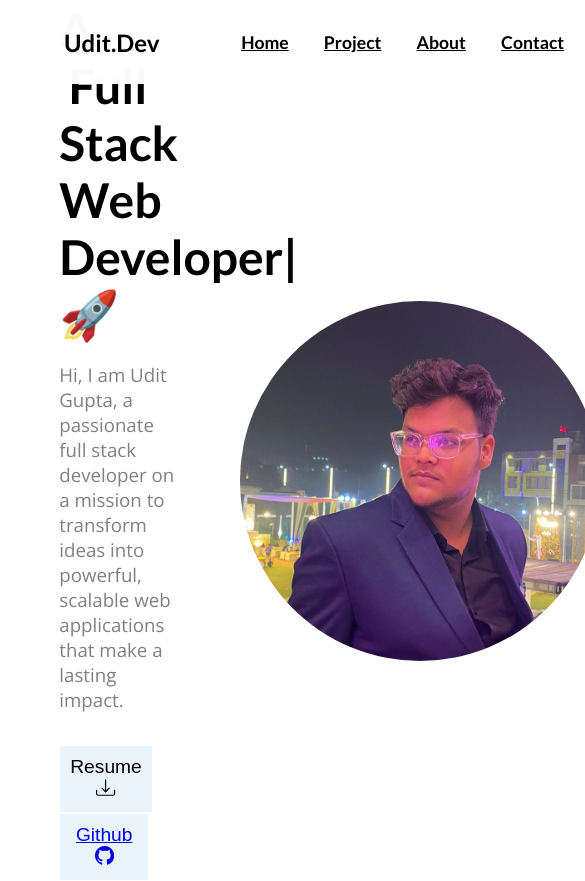
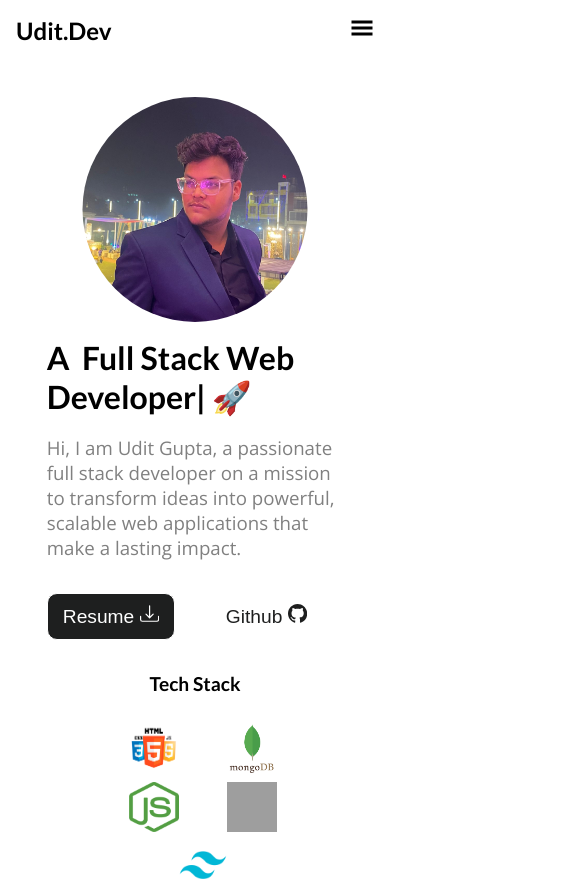
Before and after one commit to Udit-UD/Portfolio, a React (Vite) app: page / in a window 390 px wide. Shown: the top 881 px of the page, 585 px wide, since content can reach past the window. Built offline with nearby package versions, Linux system fonts and the light colour scheme; grey boxes are pictures that could not be loaded.

Commit message:
Home section responsive

```diff
--- a/src/components/Home.jsx
+++ b/src/components/Home.jsx
@@ -36,28 +36,14 @@ const Home = ()=>{
                             Hi, I am Udit Gupta, a passionate full stack developer on a mission to transform ideas into powerful, scalable web applications that make a lasting impact.
                             </h3>
                             <br />
-                            <span className="buttons-section">
-                                <button className='buttons'>Resume <BsDownload/></button>
-                                <button className='buttons'>
-
-                                <a href={githubLink} target="_blank" rel="noopener noreferrer">
+                            <span className="buttons-section" style={{display: "flex", flexWrap: 'no-wrap'}}>
+                                <button className='buttons'id="resume" >Resume <BsDownload/></button>
+                                <a href={githubLink} target="_blank"  rel="noopener noreferrer">
+                                <button id="github" className='buttons'>
                                     Github <BsGithub />
+                                </button>
                                 </a>
-
-                                </button>
                             </span>
-
-                        </div>
-
-                        <div className="skills">
-                            <h2 className="heading">
-                                Tech Stack <span style={{paddingLeft: "10px"}}> | </span>
-                            </h2>
-                            <img src="Images/htmlCssJs.png" alt="" />
-                            <img src="Images/mongoDB.png" alt="" />
-                            <img src="Images/nodeJS.png" alt="" />
-                            <img src="Images/reactJS.png" alt="" />
-                            <img src="Images/tailwind.png" alt="" />
 
                         </div>
 
@@ -70,7 +56,25 @@ const Home = ()=>{
                         <img src="Images/Udit-Img.jpg" alt="" />
                         </div>
                     </div>
+
+                    <div className="break"></div>
+                    <div className='skill-span'>
+                            <h2 className="heading" >
+                                    Tech Stack
+                            </h2>
+                            <div className="skills">
+
+                                <img src="Images/htmlCssJs.png" alt="" />
+                                <img src="Images/mongoDB.png" alt="" />
+                                <img src="Images/nodeJS.png" alt="" />
+                                <img src="Images/reactJS.png" alt="" />
+                                <img src="Images/tailwind.png" alt="" />
+
+                            </div>
                 </div>
+
+                </div>
+
 
             </div>
 
--- a/src/components/navbar.jsx
+++ b/src/components/navbar.jsx
@@ -1,8 +1,11 @@
 import React, { useEffect, useState } from 'react'
 import "../style/navbar.css"
-
+import {GiHamburgerMenu} from "react-icons/gi"
+import {RxCross2} from "react-icons/rx"
 const navBar = () => {
     const [navState, setNavState] = useState(false);
+    const [toggle, setToggle] = useState(false);
+
 
     useEffect(() =>{
         const handleScroll = () => {
@@ -25,13 +28,53 @@ const navBar = () => {
                     </span>
                 </div>
                 <div className="nav-part-2">
+                    <div className="menu-ham" onClick={() => {setToggle(!toggle)}}>
+                        {(toggle) ? <>
+                            <h2 className="primary-logo">
+                            <RxCross2 />
+                            </h2>
+
+
+                        </>
+
+
+
+                        :
+
+                            <h2 className='primary-logo'>
+                            <GiHamburgerMenu/>
+                            </h2>
+                        }
+
+
+                    </div>
+
+                    <ul>
+
+                        <li><a href="#home">Home</a></li>
+                        <li><a href="#projects">Project</a></li>
+                        <li><a href="#about">About</a></li>
+                        <li><a href="#contact">Contact</a></li>
+                    </ul>
+
+                </div>
+                {
+                    (toggle) ?
+                    <>
+                    <div style={{flexBasis: "100%", height: 0}}></div>
+                    <div className="mobile-menu menu-ham" style={{flexDirection: "column"}}>
                     <ul>
                         <li><a href="#home">Home</a></li>
                         <li><a href="#projects">Project</a></li>
                         <li><a href="#about">About</a></li>
                         <li><a href="#contact">Contact</a></li>
                     </ul>
-                </div>
+                    </div>
+                    </> :
+                    <></>
+                }
+
+
             </nav>
         </>
     )
--- a/src/style/contact.css
+++ b/src/style/contact.css
@@ -23,7 +23,7 @@
 }
 
 .contact-item{
-    box-shadow: 0px 0px 10px 2px #808080;;
+    box-shadow: 0px 0px 10px 2px #808080;
     height: 30%;
     width: 20%;
     border-radius: 10px;
--- a/src/style/home.css
+++ b/src/style/home.css
@@ -6,7 +6,8 @@
 
 .home-container{
     width: 100%;
-    min-height: 100vh;
+    min-height: 95vh;
+    margin-top: 4vh;
     height: auto;
     display: flex;
     margin-bottom: 5vh;
@@ -15,25 +16,39 @@
     align-items: center;
 }
 
+
 .home-box{
     display: flex;
+    flex-wrap: wrap;
     width: 80%;
+    justify-content: center;
+    align-items: center;
+    flex-direction: row;
 }
 
 .left-box{
-    width: 50%;
+    width: 52%;
+    order: 1;
 }
 
 .box-1{
     width: 100%;
-    padding-left: 8%;
 }
+
+.skill-span{
+    padding-top: 2%;
+    width: 82%;
+    display: flex;
+    align-items: center;
+    order: 3;
+
+}
+
 .skills{
     padding-left: 5%;
-    padding-top: 10%;
     display: flex;
     align-items: center;
-
+    flex-wrap: nowrap;
 }
 
 .skills>img{
@@ -46,14 +61,16 @@
     width: 80%;
     display: flex;
     flex-direction: column;
-    padding-left: 5%;
 }
 
-
+.break{
+    flex-basis: 100%;
+    height: 0;
+}
 
 .intro-heading{
     font-family: 'Lato', sans-serif;
-    font-size: 3rem;
+    font-size: 2.5rem;
 }
 
 .description{
@@ -68,17 +85,18 @@
 }
 
 .box-img>img{
-    width: 400px;
-    height: 400px;
+    width: 300px;
+    height: 300px;
 
     clip-path: circle(45%);
     transition: clip-path 1s;
 
 }
 .box2{
-    padding-left: 8%;
     display: flex;
     align-items: center;
+    width: 30%;
+    order: 2;
 }
 .box-img>img:hover{
     clip-path: circle(20%);
@@ -92,8 +110,83 @@
 }
 .buttons{
     font-size: 1.2rem;
-    padding: 10px;
-    background-color: #eaf4fd;
+    background-color: #1e1f1f;
+    color: white;
+    border-radius: 10px;
     border: 1px solid rgb(255, 255, 255);
     cursor: pointer;
+    transition: all 0.3s ease;
+    padding: 10px 15px;
+    width: auto;
 }
+
+#github{
+    color: #1e1f1f;
+    background-color: white;
+}
+
+#github:hover{
+    background-color: #1e1f1f;
+    color: white;
+}
+#resume:hover{
+    background-color: white;
+    color: #1e1f1f;
+}
+
+
+
+@media(max-width: 1050px){
+    .intro-heading{
+        font-size: 2rem;
+    }
+    .box-img>img{
+        height: 250px;
+        width: 250px;
+    }
+}
+
+@media(max-width: 870px){
+    .skills>img{
+        width: 40px;
+        height: 40px;
+    }
+}
+
+@media(max-width: 630px){
+
+    .home-container{
+        margin-top: 10vh;
+    }
+    .left-box{
+        order: 2;
+        width: 80%;
+    }
+    .box2{
+        order: 0;
+        width: 100%;
+        justify-content: center;
+    }
+    .home-box{
+        flex-direction: column;
+        width: 95%;
+    }
+    .box-1-content{
+        width: 100%;
+    }
+    .skills{
+        flex-wrap: wrap;
+        padding-top: 25px;
+        justify-content: center;
+
+    }
+    .skills>img{
+        width: 50px;
+        height: 50px;
+        padding: 4px;
+    }
+    .skill-span{
+        margin: 25px;
+        flex-direction: column;
+    }
+}
--- a/src/style/navbar.css
+++ b/src/style/navbar.css
@@ -10,9 +10,9 @@
     left: 0;
     width: 100% !important;
     display: flex;
+    flex-wrap: wrap;
     align-items: center;
     justify-content: space-between;
-    height: 10vh;
     z-index: 1;
 }
 .nav-part-1{
@@ -28,7 +28,28 @@
     font-family: 'Lato', sans-serif;
 }
 
-
+.mobile-menu{
+    width: 100%;
+    height: auto;
+    background-color: rgba(255, 255, 255, 0.232);
+}
+.mobile-menu >ul{
+    font-family: 'Lato';
+    font-size: 1.2rem;
+    font-weight: 600;
+    display: flex;
+    flex-direction: column;
+    width: 100%;
+    justify-content: center;
+    align-items: center;
+    list-style: none;
+}
+.mobile-menu >ul>li{
+    padding: 1em 1em;
+}
+.mobile-menu >ul>li>a{
+    color: black;
+}
 .nav-part-2>ul{
     font-family: 'Lato', sans-serif;
     font-size: 1.1rem;
@@ -43,3 +64,22 @@
 .nav-part-2>ul>li>a{
     color: #000000;
 }
+
+.menu-ham{
+    display: none;
+}
+
+@media (max-width: 850px){
+    .nav-part-1{
+        padding: 1em 1em;
+    }
+    .nav-part-2{
+        padding-right: 1em;
+    }
+    .menu-ham{
+        display: block;
+    }
+    .nav-part-2 > ul{
+        display: none;
+    }
+}
```
